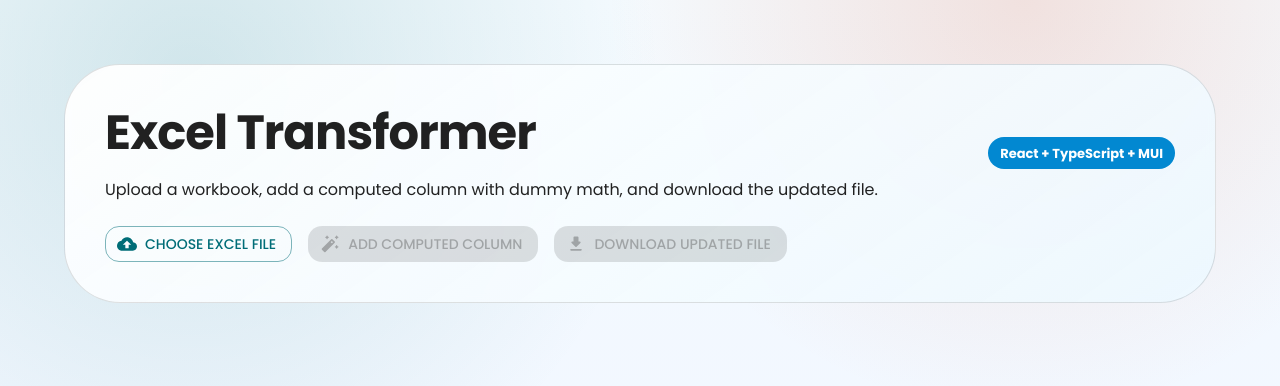
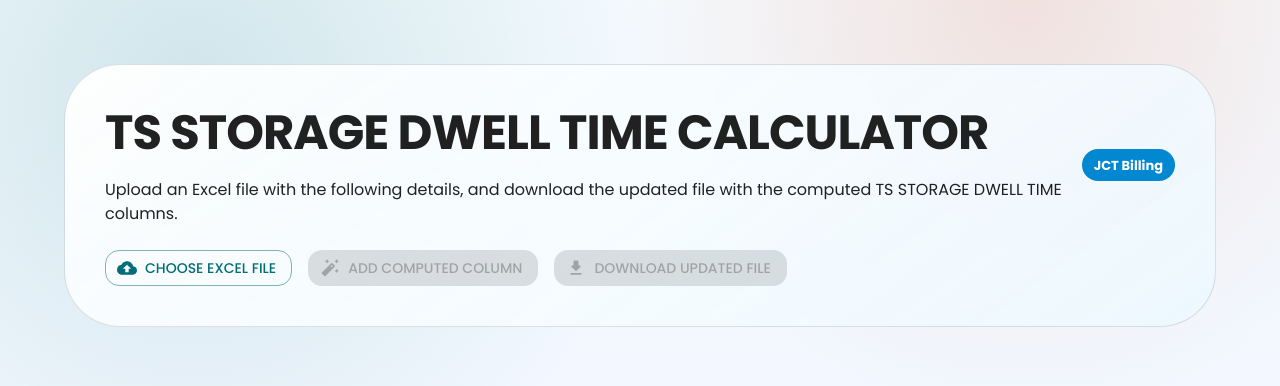
Before and after one commit to sasitha999/TS_STORAGE_DWELL_TIME_COUNTER, a React (Vite) app in the folder app/: page / in a window 1280 px wide. Shown: the top 386 px of the page. Built offline with nearby package versions, Linux system fonts and the light colour scheme.

Commit message:
update Headings

```diff
--- a/app/src/App.tsx
+++ b/app/src/App.tsx
@@ -185,16 +185,16 @@ function App() {
           >
             <Box>
               <Typography variant="h3" component="h1" gutterBottom>
-                Excel Transformer
+                TS STORAGE DWELL TIME CALCULATOR
               </Typography>
               <Typography variant="body1" color="text.secondary">
-                Upload a workbook, add a computed column with dummy math, and download the
-                updated file.
+                Upload an Excel file with the following details, and download the
+                updated file with the computed TS STORAGE DWELL TIME columns.
               </Typography>
             </Box>
             <Chip
               color="info"
-              label="React + TypeScript + MUI"
+              label="JCT Billing"
               sx={{ alignSelf: { xs: 'flex-start', md: 'center' }, fontWeight: 600 }}
             />
           </Stack>
```
